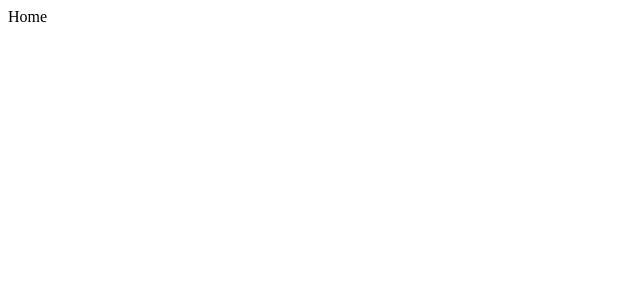
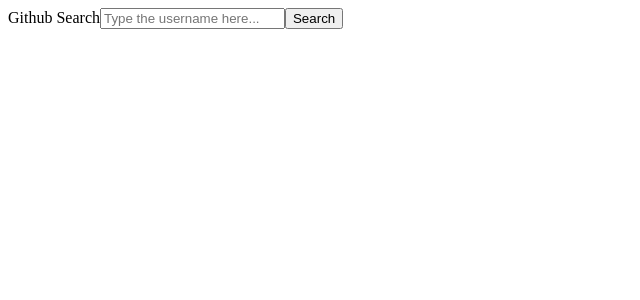
Before and after one commit to makasi-tech/fronteend-challenge, a React (Vite) app: page / in a window 1280 px wide. Shown: the top 300 px of the page, without its empty margins (0-640 px from the left). Built offline with nearby package versions, Linux system fonts and the light colour scheme.

Commit message:
feat: search component

```diff
--- /dev/null
+++ b/src/components/form/index.jsx
@@ -0,0 +1,31 @@
+import { useNavigate } from "react-router-dom";
+import { useState } from "react";
+
+export const SearchForm = () => {
+  const navigate = useNavigate();
+
+  const [username, setUsername] = useState([]);
+
+  const handleSubmit = (e) => {
+    e.preventDefault();
+    navigate(`profile/${username}`);
+  };
+
+  const handleSearch = (e) => {
+    setUsername(e.target.value);
+  };
+
+  return (
+    <form className="form" onSubmit={handleSubmit}>
+      <label htmlFor="search">Github Search</label>
+      <input
+        className="input"
+        type="text"
+        id="search"
+        onChange={handleSearch}
+        placeholder="Type the username here..."
+      />
+      <button type="submit">Search</button>
+    </form>
+  );
+};
--- /dev/null
+++ b/src/components/index.js
@@ -0,0 +1 @@
+export * from "./form";
--- a/src/pages/home/index.jsx
+++ b/src/pages/home/index.jsx
@@ -1,3 +1,9 @@
+import { SearchForm } from "@/components";
+
 export const Home = () => {
-  return <div>Home</div>;
+  return (
+    <main>
+      <SearchForm />
+    </main>
+  );
 };
```
